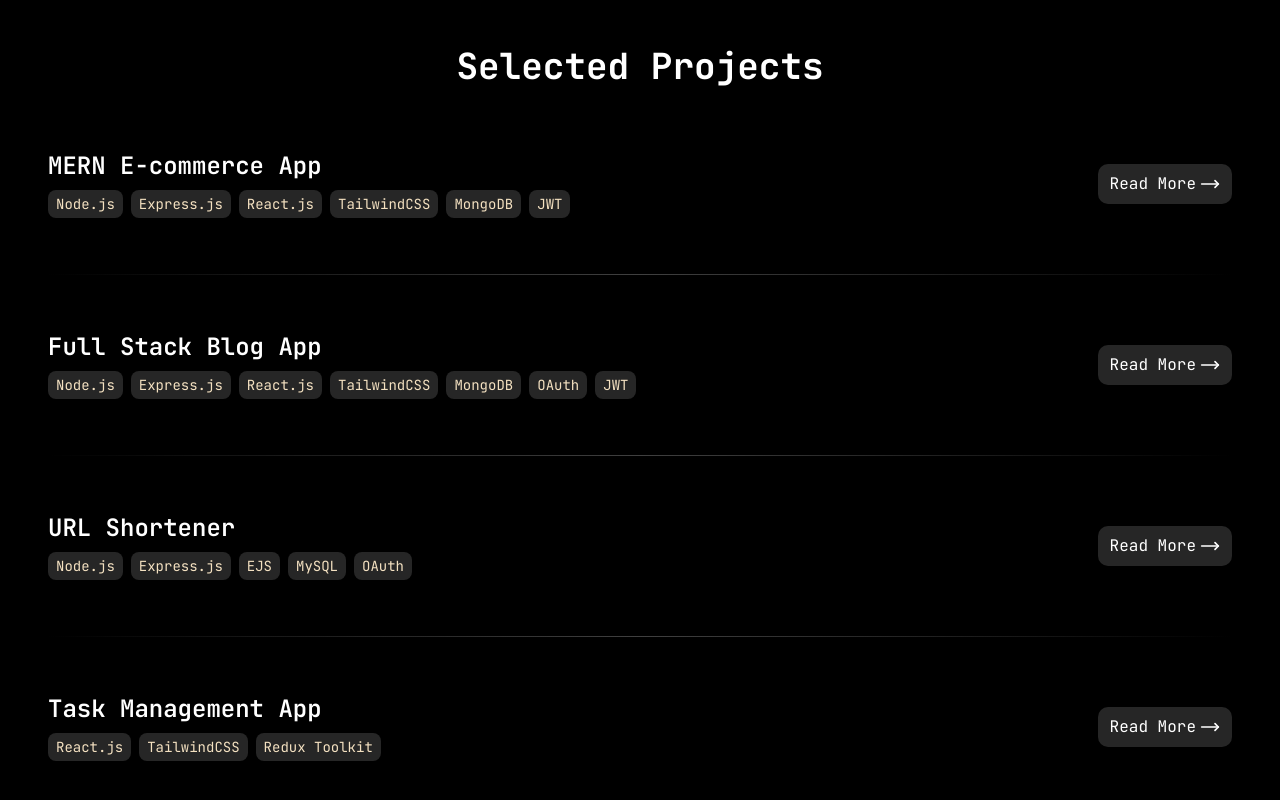
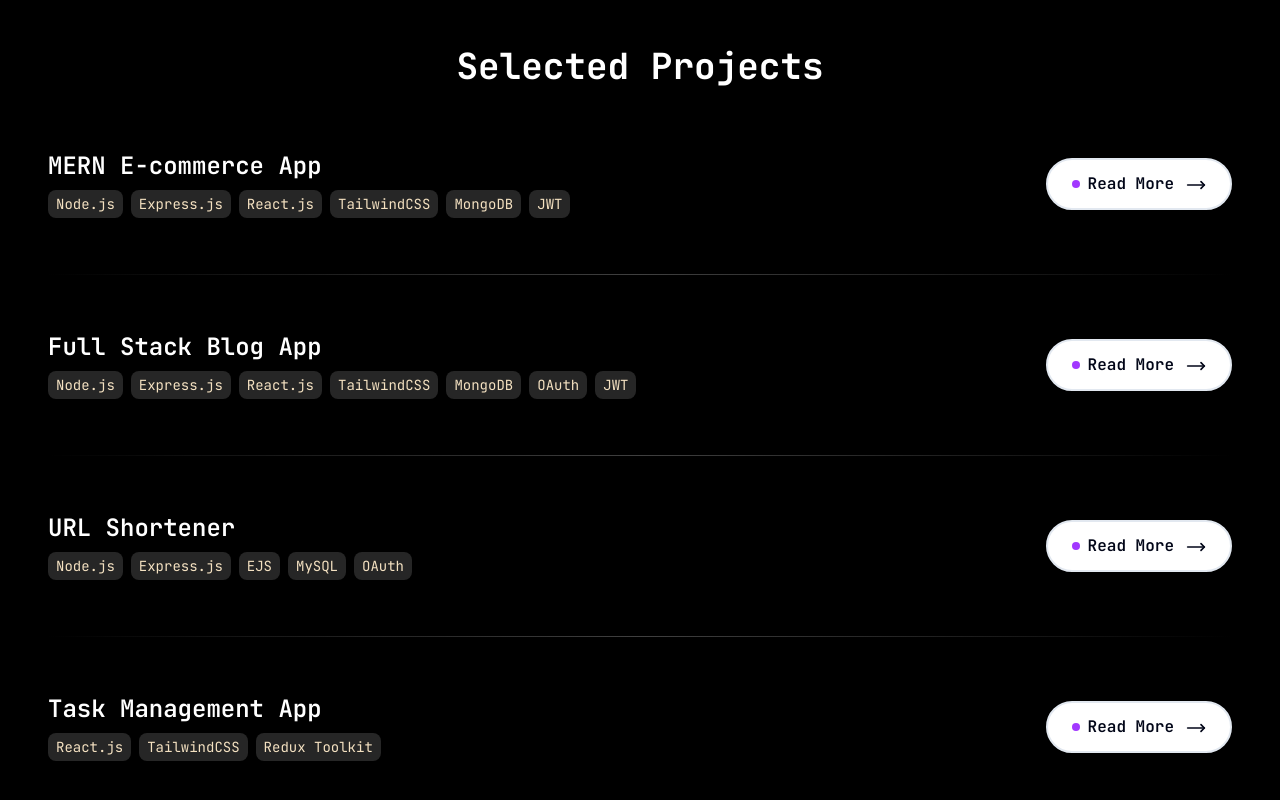
Before and after one commit to elishabhatti/elisha-portfolio, a Next.js app: page / in a window 1280 px wide. Shown: the part 1522-2322 px from the top of the page. Built offline with nearby package versions, Linux system fonts and the light colour scheme.

Commit message:
added interactive button when read more

```diff
--- a/components/Project.jsx
+++ b/components/Project.jsx
@@ -1,6 +1,7 @@
 import { MoveRight } from "lucide-react";
 import ProjectDetails from "./ProjectDetails";
 import { useState } from "react";
+import { InteractiveHoverButton } from "./magicui/interactive-hover-button";
 
 const Project = ({
   title,
@@ -22,13 +23,12 @@ const Project = ({
       >
         {/* Project Info */}
         <div>
-          <p className="text-white text-xl md:text-2xl font-semibold">{title}</p>
+          <p className="text-white text-xl md:text-2xl font-semibold">
+            {title}
+          </p>
           <div className="flex flex-wrap gap-2 mt-2 text-sm text-[#f4e1c1]">
             {tags.map((tag, index) => (
-              <span
-                key={index}
-                className="px-2 py-1 bg-neutral-800 rounded-md"
-              >
+              <span key={index} className="px-2 py-1 bg-neutral-800 rounded-md">
                 {tag}
               </span>
             ))}
@@ -36,13 +36,11 @@ const Project = ({
         </div>
 
         {/* Read More Button */}
-        <button
-          onClick={() => setIsHidden(true)}
-          className="flex items-center gap-1 px-3 py-1 rounded-lg bg-neutral-800 text-white hover:bg-neutral-700 transition"
-        >
+
+        <InteractiveHoverButton onClick={() => setIsHidden(true)}>
           Read More
-          <MoveRight className="w-5" />
-        </button>
+          <MoveRight className="w-5 inline ml-3" />
+        </InteractiveHoverButton>
       </div>
 
       <div className="bg-gradient-to-r from-transparent via-neutral-700 to-transparent h-[1px] w-full" />
```
